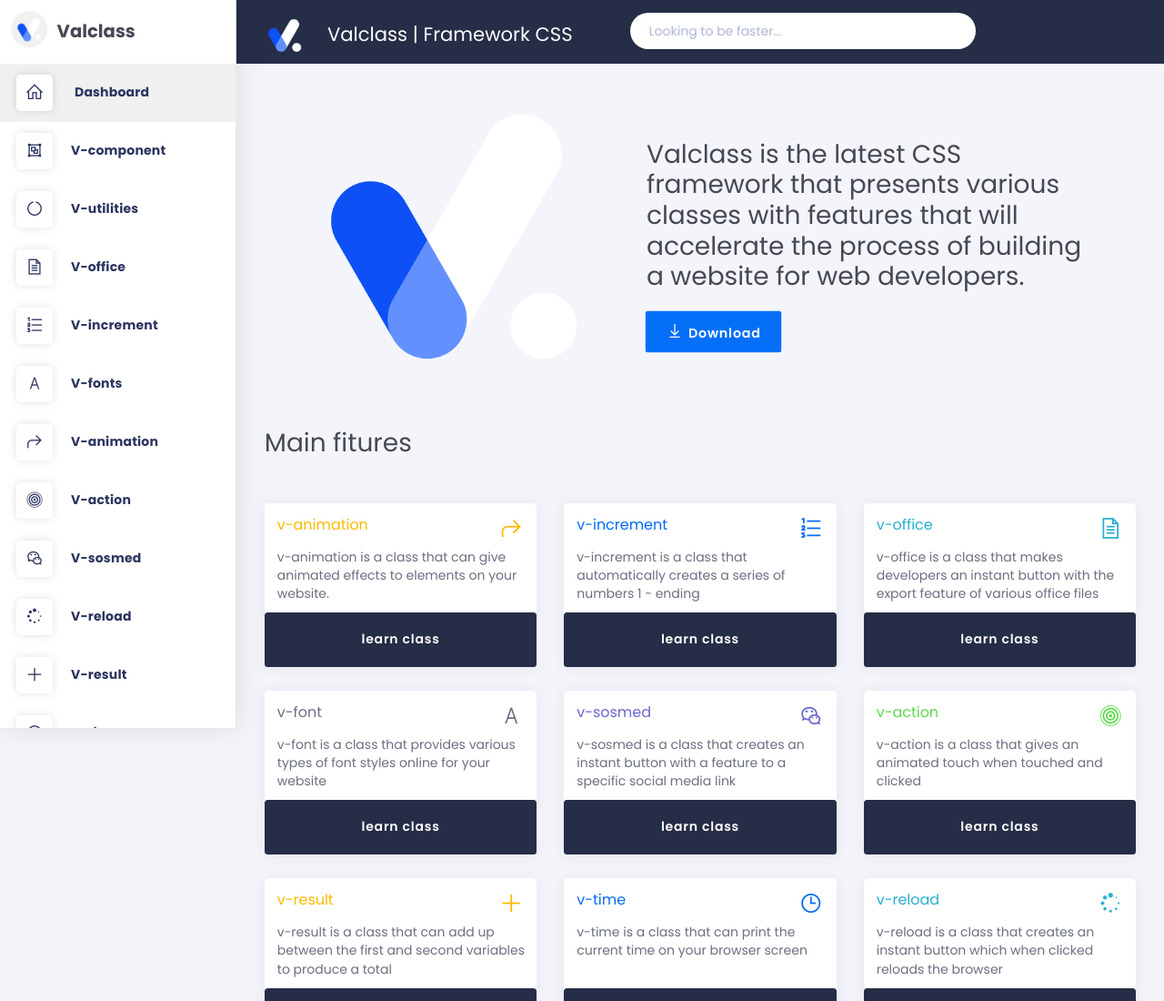
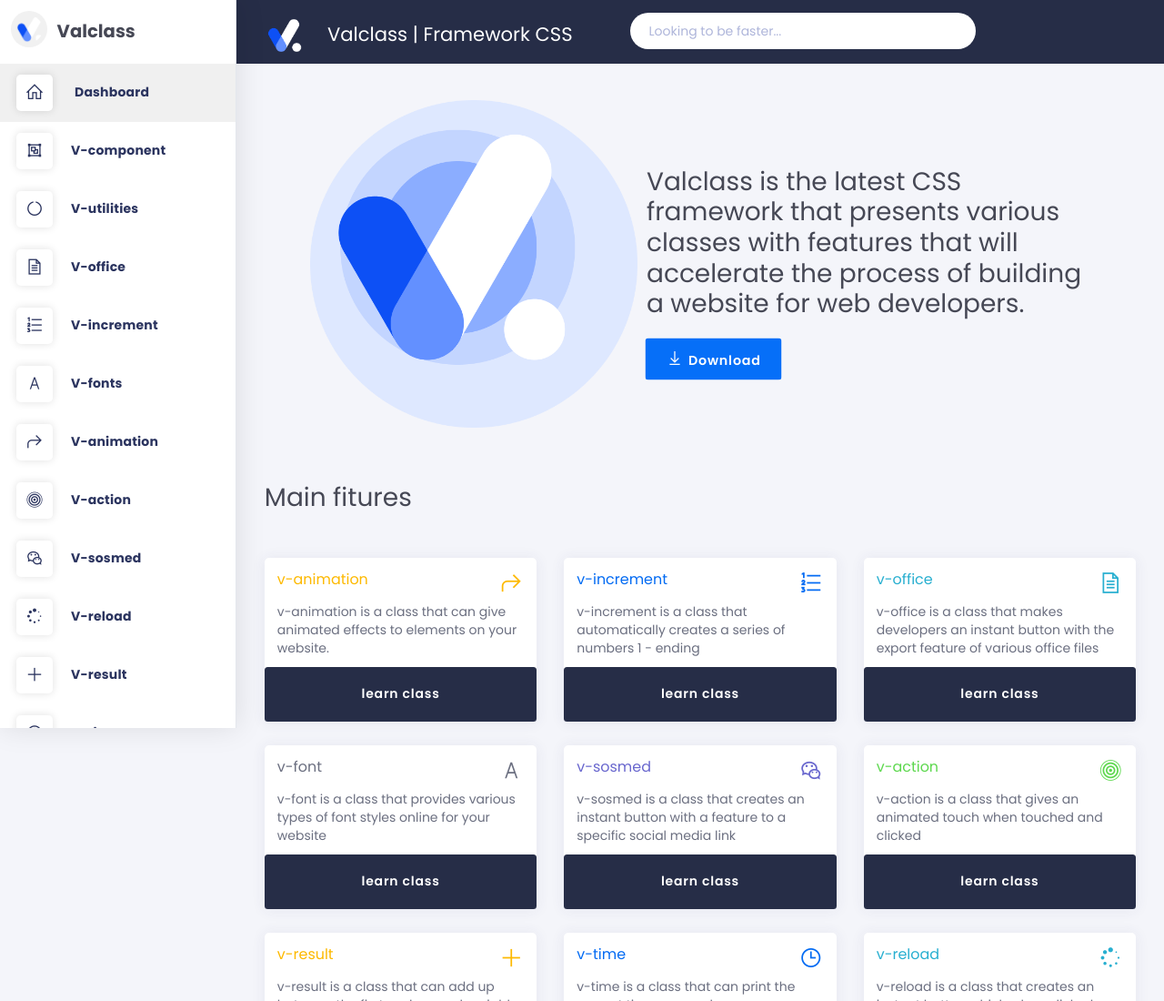
Before and after one commit to khoirulhudaa/web-valclass, a plain HTML site: page index.html in a window 1280 px wide. Shown: the top 1100 px of the page at 91% size. Drawn offline with nearby package versions, Linux system fonts and the light colour scheme; a web font is replaced by a local one.

Commit message:
mengganti logo di homepage

```diff
--- a/index.html
+++ b/index.html
@@ -153,7 +153,7 @@
 
                 <div class="row" style="align-items: center;display: flex;justify-content: center;margin-bottom: 60px;padding: 0 50px;">
                     <div class="col-xl-5 col-lg-5 imgx" style="background-position: center;background-size: contain">
-                        <img src="./images/500x500.png" alt="" style="height: 300px;">
+                        <img src="./images/va3.png" alt="" class="mt-3 mt-lg-0 ml-3 ml-lg-0" style="height: 360px;">
                     </div>
                     <div class="col-xl-7 col-lg-7 psd" style="background-position: center;background-size: contain;font-family: 'Poppins', sans-serif;margin-top: 40px;">
                        <h1>Valclass is the latest CSS framework that presents various classes with features that will accelerate the process of building a website for web developers.</h1>
```
Also changed, not shown: images/va3.png (added).
